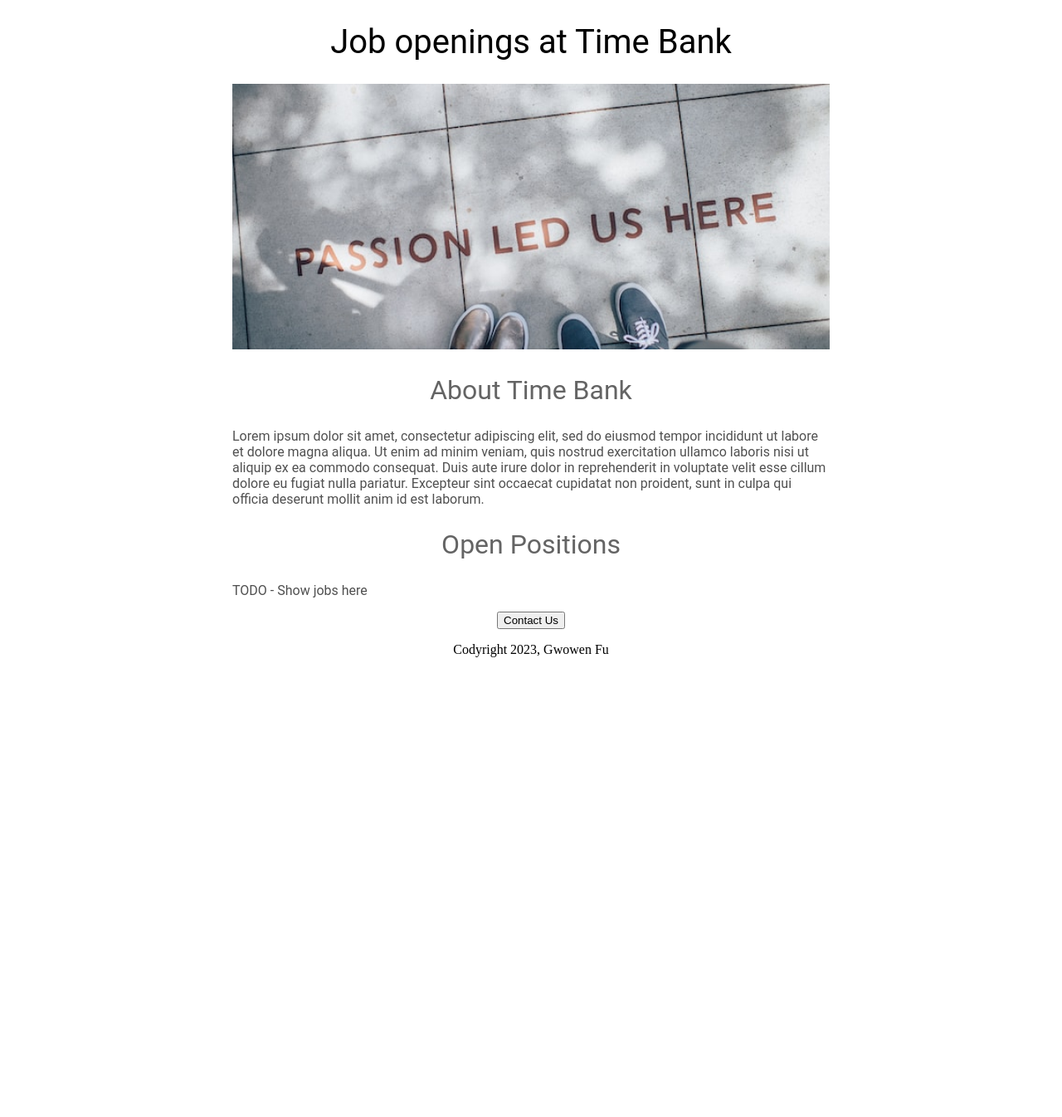
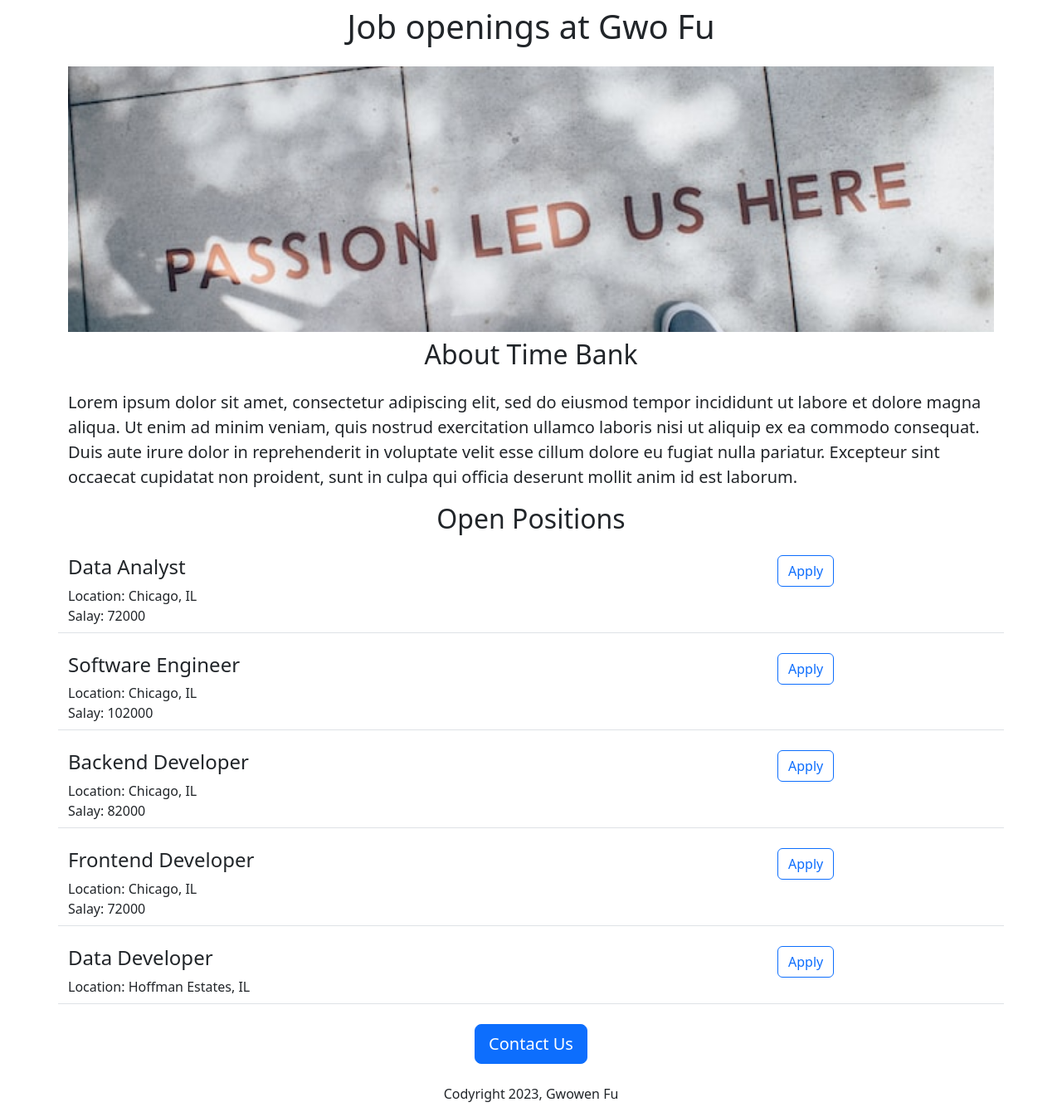
Before and after one commit to gwofu/time-bank, a Flask app: page / in a window 1280 px wide. Shown: the whole page at 83% size. Before the commit the page ends 792 px from the top, so only its background shows below. Run offline with Flask 3, Linux system fonts and the light colour scheme.

Commit message:
Added dynamic data and API route

```diff
--- a/main.py
+++ b/main.py
@@ -1,11 +1,47 @@
-from flask import Flask, render_template
+from flask import Flask, render_template, jsonify
 
 app = Flask(__name__)
+
+JOBS = [
+  {
+    "id": 1,
+    "title": "Data Analyst",
+    "location": "Chicago, IL",
+    "salary": "72000"
+  },
+  {
+    "id": 2,
+    "title": "Software Engineer",
+    "location": "Chicago, IL",
+    "salary": "102000"
+  },
+  {
+    "id": 3,
+    "title": "Backend Developer",
+    "location": "Chicago, IL",
+    "salary": "82000"
+  },
+  {
+    "id": 4,
+    "title": "Frontend Developer",
+    "location": "Chicago, IL",
+    "salary": "72000"
+  },
+  {
+    "id": 5,
+    "title": "Data Developer",
+    "location": "Hoffman Estates, IL"
+  }
+]
 
 
 @app.route("/")
 def index():
-  return render_template("home.html")
+  return render_template("home.html", jobs=JOBS, company_name="Gwo Fu")
+
+@app.route("/api/jobs")
+def list_jobs():
+  return jsonify(JOBS)
 
 
 @app.route("/user/<name>")
--- a/templates/home.html
+++ b/templates/home.html
@@ -1,49 +1,34 @@
 <!DOCTYPE html>
 <html>
   <head>
+    <meta charset="utf-8">
+    <meta name="viewport" content="width=device-width, initial-scale=1">
+     <link href="https://cdn.jsdelivr.net/npm/bootstrap@5.3.0/dist/css/bootstrap.min.css" rel="stylesheet" integrity="sha384-9ndCyUaIbzAi2FUVXJi0CjmCapSmO7SnpJef0486qhLnuZ2cdeRhO02iuK6FUUVM" crossorigin="anonymous">
     <title>Time Bank</title>
     <style>
-      h1 {
-        font-size: 40px;
-        font-family: Roboto;
-        font-weight: normal;
-        text-align: center;
-      }
-      h2 {
-        font-size: 32px;
-        font-family: Roboto;
-        font-weight: normal;
-        text-align: center;
-        color: rgb(100, 100, 100);
-      }
-      .bodytext {
-        font-size: 16px;
-        font-family: Roboto;
-        font-weight: normal;
-        color: rgb(80, 80, 80);
-      }
-      #container {
-        max-width: 720px;
-        margin: 0 auto;
-      }
       #banner {
         width: 100%;
         height: 320px;
         object-fit: cover;
       }
+
     </style>
   </head>
   <body>
-    <div id="container">
-      <h1>Job openings at Time Bank</h1>
-      <img id="banner" src="https://time-bank--gwofu.repl.co/static/banner.jpg" alt="Careers">
-      <h2>About Time Bank</h2>
-      <p class="bodytext">Lorem ipsum dolor sit amet, consectetur adipiscing elit, sed do eiusmod tempor incididunt ut labore et dolore magna aliqua. Ut enim ad minim veniam, quis nostrud exercitation ullamco laboris nisi ut aliquip ex ea commodo consequat. Duis aute irure dolor in reprehenderit in voluptate velit esse cillum dolore eu fugiat nulla pariatur. Excepteur sint occaecat cupidatat non proident, sunt in culpa qui officia deserunt mollit anim id est laborum.</p>
-      <h2>Open Positions</h2>
-      <p class="bodytext">TODO - Show jobs here</p>
+    <div class="container">
+      <h1 class="text-center mt-2 mb-4">Job openings at {{company_name}}</h1>
+      <img id="banner" class="img-fluid" src="https://time-bank--gwofu.repl.co/static/banner.jpg" alt="Careers">
+      <h2 class="text-center mt-2 mb-4">About Time Bank</h2>
+      <p class="lead">Lorem ipsum dolor sit amet, consectetur adipiscing elit, sed do eiusmod tempor incididunt ut labore et dolore magna aliqua. Ut enim ad minim veniam, quis nostrud exercitation ullamco laboris nisi ut aliquip ex ea commodo consequat. Duis aute irure dolor in reprehenderit in voluptate velit esse cillum dolore eu fugiat nulla pariatur. Excepteur sint occaecat cupidatat non proident, sunt in culpa qui officia deserunt mollit anim id est laborum.</p>
+      <h2 class="text-center mt-2 mb-4">Open Positions</h2>
+      <div>
+        {% for job in jobs %}
+          {% include 'jobitem.html' %}
+        {% endfor %}
+      </div>
       <div style="text-align: center;">
-        <button>Contact Us</button>
-        <p>Codyright 2023, Gwowen Fu</p>
+        <button type="button" class="btn btn-primary btn-lg">Contact Us</button>
+        <p class="mt-4">Codyright 2023, Gwowen Fu</p>
       </div>
     </div>
   </body>
--- /dev/null
+++ b/templates/jobitem.html
@@ -0,0 +1,12 @@
+<div class="mb-4 border-bottom row" style="padding-bottom:8px">
+  <div class="col-9">
+    <h4>{{ job.title }}</h4>
+    <div>Location: {{ job.location }}</div>
+    {% if 'salary' in job %}
+      <div>Salay: {{ job.salary }}</div>
+    {% endif %}
+  </div>
+  <div class="col-3">
+    <button type="button" class="btn btn-outline-primary">Apply</button>
+  </div>
+</div>
```
Also changed, not shown: templates/home (old).html (added, +50 -0 lines).
